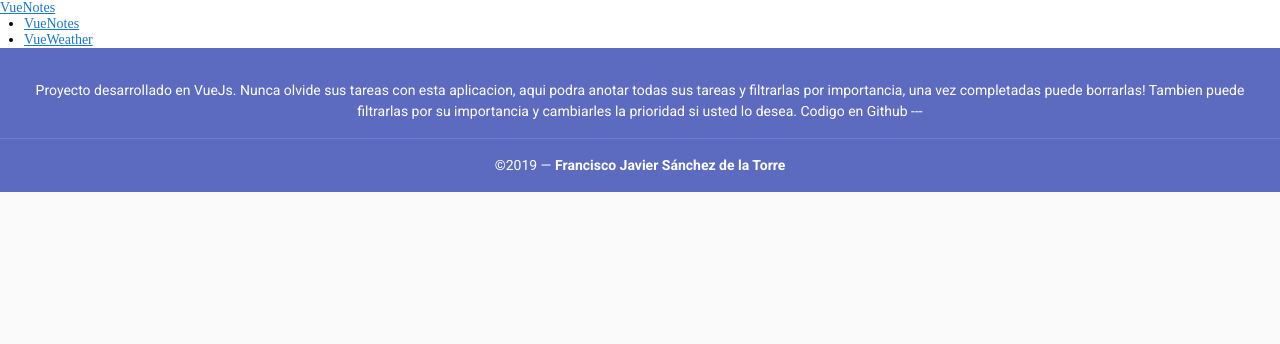
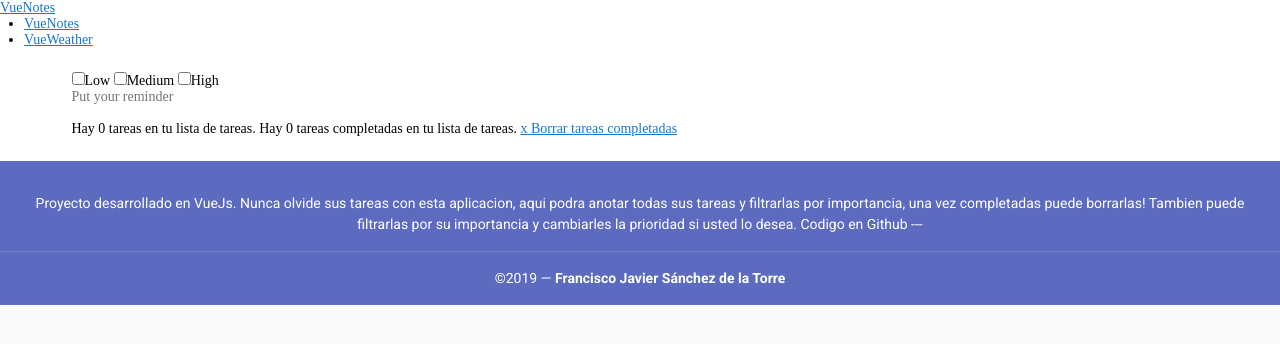
Before and after one commit to Franklonchas/VueNotes, a Vue app: page /#/ in a window 1280 px wide. Shown: the top 344 px of the page. Built offline with nearby package versions, Linux system fonts and the light colour scheme; a small style sheet from the web is missing.

Commit message:
update project

```diff
--- a/src/App.vue
+++ b/src/App.vue
@@ -2,19 +2,18 @@
     <div id="app">
         <bar-nav></bar-nav>
         <router-view/>
-
-
-
+        <MyFooter></MyFooter>
     </div>
 </template>
 
 <script>
-  import BarNav from '@/components/BarNav'
-
+    import BarNav from '@/components/BarNav';
+    import MyFooter from '@/components/MyFooter';
     export default {
-    name:'app',
-    components:{
-      BarNav
+        name: 'app',
+        components: {
+            BarNav,
+            MyFooter
         }
     }
 </script>
--- a/src/components/BarNav.vue
+++ b/src/components/BarNav.vue
@@ -8,10 +8,10 @@
         <div class="collapse navbar-collapse" id="navbarSupportedContent">
             <ul class="navbar-nav ml-auto">
                 <li class="nav-item active">
-                    <a class="nav-link" href="/">VueNotes</a>
+                    <router-link class="nav-link" to="/">{{brand}}</router-link>
                 </li>
                 <li class="nav-item">
-                    <a class="nav-link" href="#">VueWeather</a>
+                    <router-link class="nav-link" to="/about">{{brand2}}</router-link>
                 </li>
             </ul>
         </div>
@@ -22,7 +22,8 @@
     export default {
         data () {
             return {
-                brand: 'VueNotes'
+                brand: 'VueNotes',
+                brand2: 'VueWeather'
             }
         }
     }
--- /dev/null
+++ b/src/components/GestionNotas.vue
@@ -0,0 +1,95 @@
+<template>
+    <div class="container">
+        <link href="https://cdn.jsdelivr.net/npm/animate.css@3.5.1" rel="stylesheet" type="text/css">
+        <div class="input-group mb-3">
+            <div class="input-group-prepend">
+                <div class="input-group-text">
+                    <input type="checkbox" aria-label="Checkbox for following text input">{{Dificultad[0]}}
+                    <input type="checkbox" aria-label="Checkbox for following text input">{{Dificultad[1]}}
+                    <input type="checkbox" aria-label="Checkbox for following text input">{{Dificultad[2]}}
+                </div>
+            </div>
+            <input type="text" class="form-control" @keyup.enter="addNewTodo()" v-model="newTodoText" id="new-todo"
+                   placeholder="Put your reminder">
+        </div>
+
+        Hay {{items.length}} tareas en tu lista de tareas.
+        Hay {{ completadas }} tareas completadas en tu lista de tareas.
+        <a href="#" v-on:click="deleteCompletedTasks">x Borrar tareas completadas</a>
+
+        <transition-group name="custom-classes-transition" enter-active-class="animated tada"
+                    leave-active-class="animated bounceOutRight">
+            <div v-for="(item, index) in items" v-bind:key="item" class="card">
+                <div class="card-body">
+                    <h5 class="card-title">Reminder: {{item.tarea}}&nbsp;&nbsp;&nbsp;</h5>
+                    <h6 class="card-footer">Priority: {{item.prioridad}}</h6>
+                    <p class="card-text">Date of creation{{fecha_creacion}}</p>
+                    <a href="#" class="btn btn-danger" v-on:click="deleteNote(index)">Delete</a>
+                </div>
+            </div>
+        </transition-group>
+
+
+    </div>
+
+</template>
+
+<script>
+    export default {
+        name: "GestionNotas",
+        data: function () {
+            return {
+                newTodoText: '',
+                Dificultad: ['Low', 'Medium', 'High'],
+                items: []
+            }
+        },
+        methods: {
+            addNewTodo: function () {
+                let nuevaTarea = {
+                    tarea: this.newTodoText,
+                    prioridad: "Low",
+                    fecha_creacion: new Date().getDate(),
+                    completada: false
+                };
+                this.items.push(nuevaTarea);
+                this.newTodoText = '';
+                localStorage.setItem('todos', JSON.stringify(this.items))
+            },
+            deleteNote: function (index) {
+                this.items.splice(index, 1);
+                localStorage.setItem('todos', JSON.stringify(this.items));
+            },
+            deleteCompletedTasks: function () {
+                for (let i = this.items.length - 1; i => 0; i--) {
+                    if (this.items[i].completada == true) {
+                        this.items.splice(i, 1);
+                        localStorage.setItem('todos', JSON.stringify(this.items));
+                    }
+                }
+            }
+        },
+        changeToComplete: function(task){
+            task.status = true;
+        },
+        computed: {
+            completadas: function () {
+                let list;
+                list = this.items.filter(function (item) {
+                    return item.completada;
+                });
+                return list.length;
+            }
+        },
+        mounted() {
+            var items = JSON.parse(localStorage.getItem('todos'));
+            if (items) {
+                this.items = items;
+            }
+        },
+    }
+</script>
+
+<style scoped>
+
+</style>
--- a/src/router.js
+++ b/src/router.js
@@ -1,6 +1,7 @@
 import Vue from 'vue'
 import Router from 'vue-router'
 import Home from './views/Home.vue'
+import About from './views/About.vue'
 
 Vue.use(Router);
 
@@ -14,10 +15,7 @@ export default new Router({
     {
       path: '/about',
       name: 'about',
-      // route level code-splitting
-      // this generates a separate chunk (about.[hash].js) for this route
-      // which is lazy-loaded when the route is visited.
-      component: () => import(/* webpackChunkName: "about" */ './views/About.vue')
+      component: About
     }
   ]
 })
--- a/src/views/Home.vue
+++ b/src/views/Home.vue
@@ -1,18 +1,16 @@
 <template>
     <div class="home">
-
-    <MyFooter></MyFooter>
+        <GestionNota></GestionNota>
     </div>
 </template>
 
 <script>
-// @ is an alias to /src
-import MyFooter from "../components/MyFooter";
+    import GestionNota from '@/components/GestionNotas';
 
     export default {
         name: 'home',
         components: {
-      MyFooter
+            GestionNota
         }
     }
 </script>
```
Lines whose indentation alone changed are shown as unchanged.
